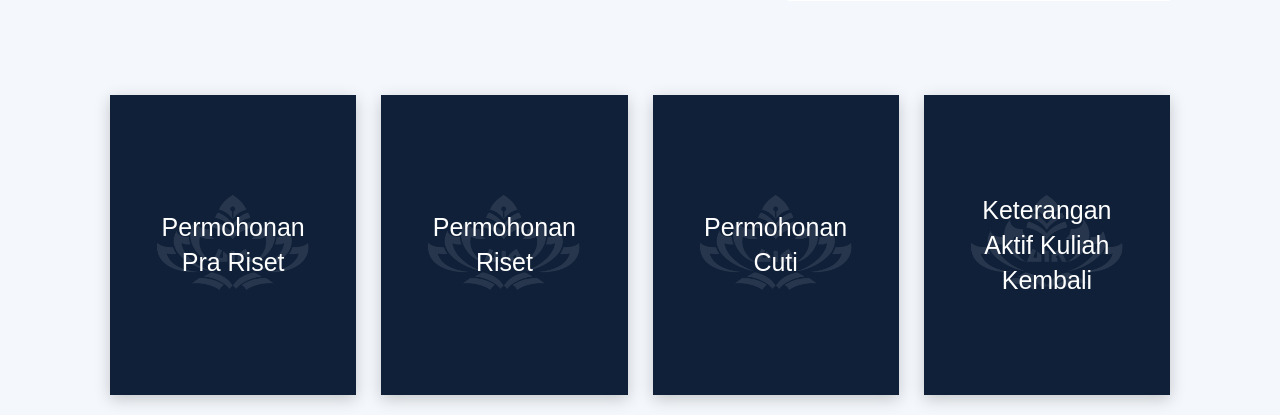
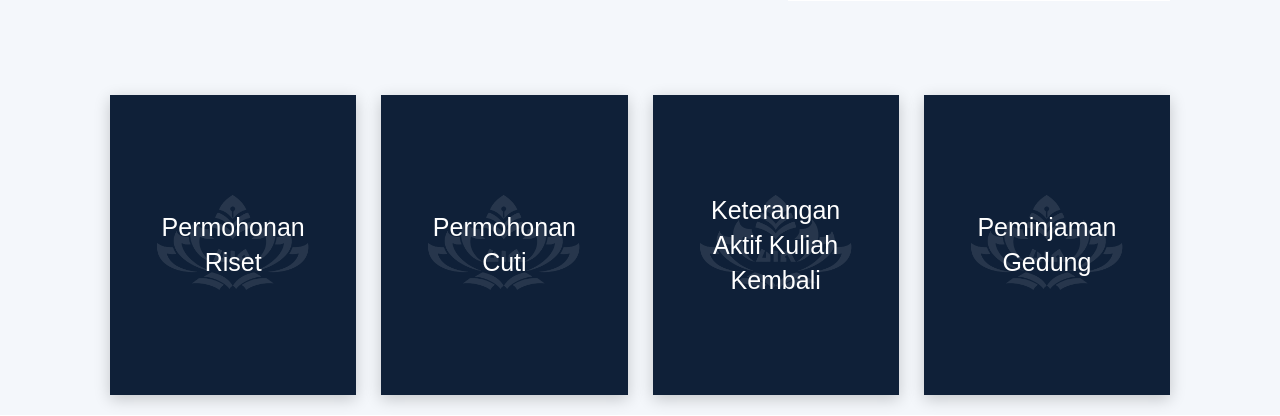
Before and after one commit to ghaniaridha/e-letters-saintek, a PHP site: page /daftar_surat.php in a window 1280 px wide. Shown: the part 518-934 px from the top of the page. Run offline with PHP 8.4, Linux system fonts and the light colour scheme; some libraries are stand-ins or nearby versions.

Commit message:
ganti surat pra riset jadi surat peminjangan gedung (untuk sementara)

```diff
--- a/daftar_surat.php
+++ b/daftar_surat.php
@@ -108,12 +108,6 @@ include "koneksi.php";
         </div>
 
         <div class="layanan-container">
-            <a class="layanan-card" href="pengajuan_pra_riset.php">
-                <div class="layanan-content">
-                    <h3>Permohonan<br>Pra Riset</h3>
-                </div>
-            </a>
-
             <a class="layanan-card" href="pengajuan_riset.php">
                 <div class="layanan-content">
                     <h3>Permohonan<br>Riset</h3>
@@ -129,6 +123,12 @@ include "koneksi.php";
             <a class="layanan-card" href="pengajuan_ket_aktif_kuliah_kembali.php">
                 <div class="layanan-content">
                     <h3>Keterangan<br>Aktif Kuliah Kembali</h3>
+                </div>
+            </a>
+
+            <a class="layanan-card" href="pengajuan_ket_aktif_kuliah_kembali.php">
+                <div class="layanan-content">
+                    <h3>Peminjaman<br>Gedung</h3>
                 </div>
             </a>
         </div>
```
